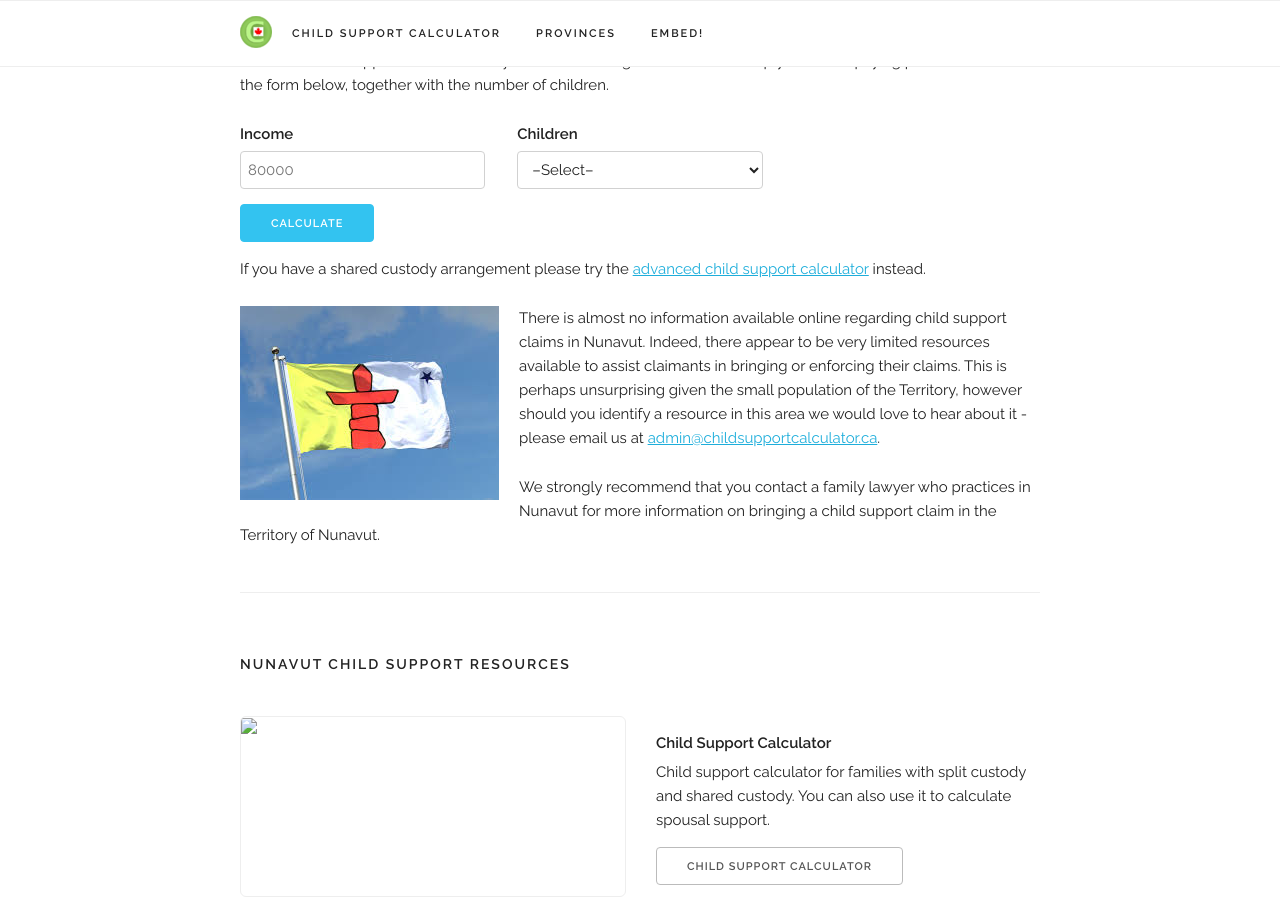
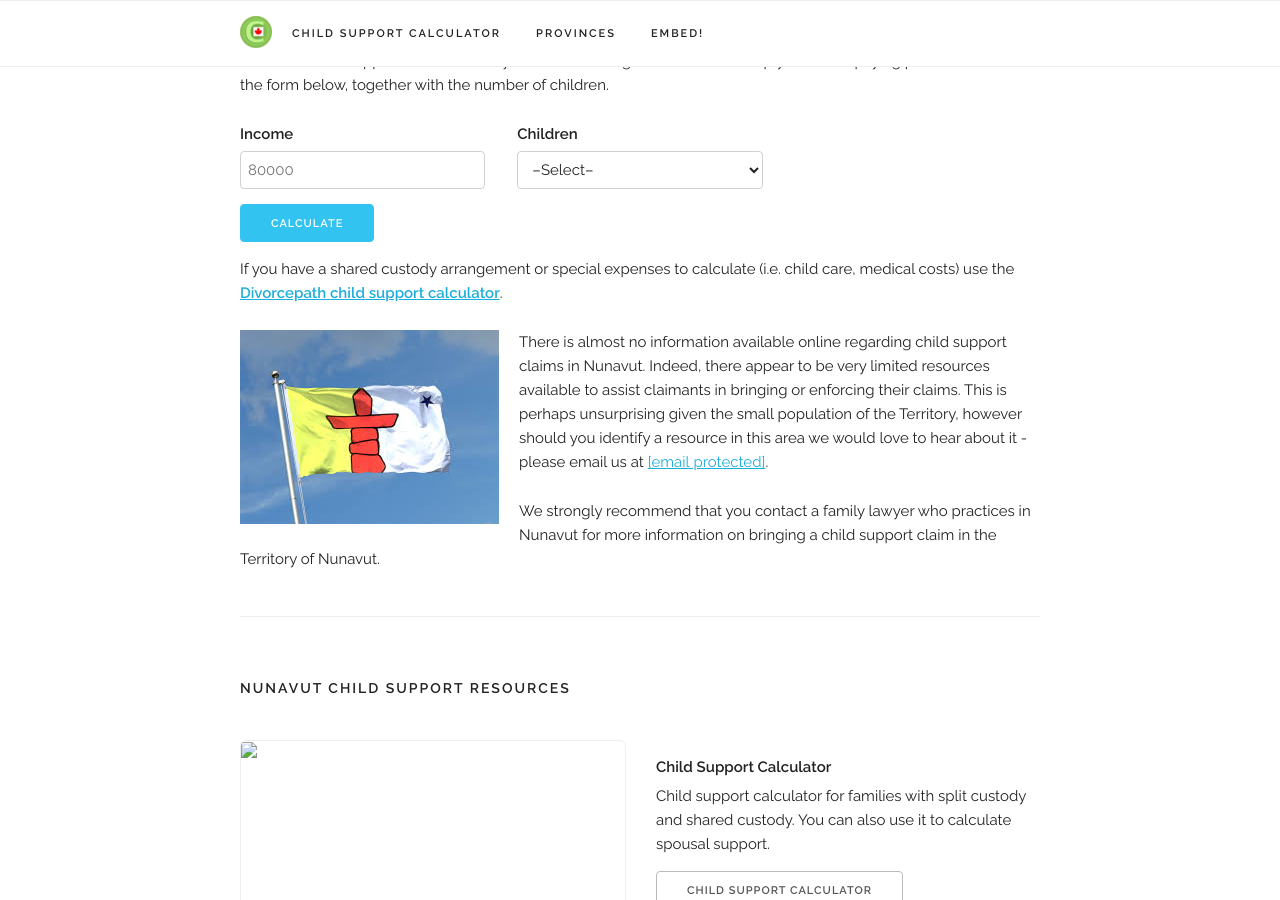
Before and after one commit to Ansarissab/child-support-calc, a Jekyll site: the page built from nunavut.html, in a window 1280 px wide and 900 px high, scrolled down 461 px. Built offline with Jekyll 4.4.1, drawn with Linux system fonts in a browser that asks for light colours; nearby versions of some CDN libraries; comment, search, counter and statistics services are not loaded.

Commit message:
Updated nnavut.html

```diff
--- a/_includes/footer.html
+++ b/_includes/footer.html
@@ -4,6 +4,10 @@
           &#169;&nbsp;2017&nbsp;Childsupportcalculator.ca | <a href="terms.html">Terms&nbsp;of&nbsp;Use</a> | <a href="privacy.html">Privacy&nbsp;Policy</a> | <a href="contact.html">Contact</a> | <a href="sitemap.html">Sitemap</a>
           <p/><p/>
 		  <a style="float:left" href="https://twitter.com/share" class="twitter-share-button" data-via="childsupportca" data-size="large">Tweet</a>
+
+      {% if page.script  %}
+        <script data-cfasync="false" src="{{ page.script }}"></script>
+      {% endif %}
 			<script>!function(d,s,id){var js,fjs=d.getElementsByTagName(s)[0],p=/^https:/.test(d.location)?'https':'https';if(!d.getElementById(id)){js=d.createElement(s);js.id=id;js.src=p+'://platform.twitter.com/widgets.js';fjs.parentNode.insertBefore(js,fjs);}}(document, 'script', 'twitter-wjs');</script>
 
 	          <div class="fb-like" data-href="https://www.childsupportcalculator.ca" data-width="200" data-layout="box_count" data-action="recommend" data-show-faces="true" data-share="true" ></div>
--- a/nunavut.html
+++ b/nunavut.html
@@ -3,12 +3,13 @@ layout: calculator
 title: Nunavut Child Support Calculator | Canada Child Support Guidelines
 social-title: Nunavut Child Support Calculator
 description: Child support calculator for Nunavut based on the Canada Child Support Guidelines.
+script: https://www.childsupportcalculator.ca/cdn-cgi/scripts/5c5dd728/cloudflare-static/email-decode.min.js
 calculator:
   region: Nunavut
   description: |
     <p/>Calculate child support for the Territory of Nunavut using this calculator. Simply enter the paying parent's income in the form below, together with the number of children.
   text: |
-    <p/>If you have a shared custody arrangement please try the <a href="https://www.mcgurk.ca/child-support-calculator/">advanced child support calculator</a> instead.
-    <p/><img src="res/img/misc/Nunavut_Flag.jpg" alt="Nunavut Flag" style="margin-right:20px;margin-bottom:20px;float:left">There is almost no information available online regarding child support claims in Nunavut. Indeed, there appear to be very limited resources available to assist claimants in bringing or enforcing their claims. This is perhaps unsurprising given the small population of the Territory, however should you identify a resource in this area we would love to hear about it - please email us at <a href="mailto:admin@childsupportcalculator.ca">admin@childsupportcalculator.ca</a>.
+    <p/>If you have a shared custody arrangement  or special expenses to calculate (i.e. child care, medical costs) use the <strong><a href="https://www.divorcepath.com/app/child-support-calculator">Divorcepath child support calculator</a></strong>.
+    <p/><img src="res/img/misc/Nunavut_Flag.jpg" alt="Nunavut Flag" style="margin-right:20px;margin-bottom:20px;float:left">There is almost no information available online regarding child support claims in Nunavut. Indeed, there appear to be very limited resources available to assist claimants in bringing or enforcing their claims. This is perhaps unsurprising given the small population of the Territory, however should you identify a resource in this area we would love to hear about it - please email us at <a href="/cdn-cgi/l/email-protection#ddbcb9b0b4b39dbeb5b4b1b9aea8adadb2afa9bebcb1bea8b1bca9b2aff3bebc"><span class="__cf_email__" data-cfemail="fe9f9a939790be9d9697929a8d8b8e8e918c8a9d9f929d8b929f8a918cd09d9f">[email&#160;protected]</span></a>.
     <p/><span style="font-style:italic"></span>We strongly recommend that you contact a family lawyer who practices in Nunavut for more information on bringing a child support claim in the Territory of Nunavut.
 ---
```
